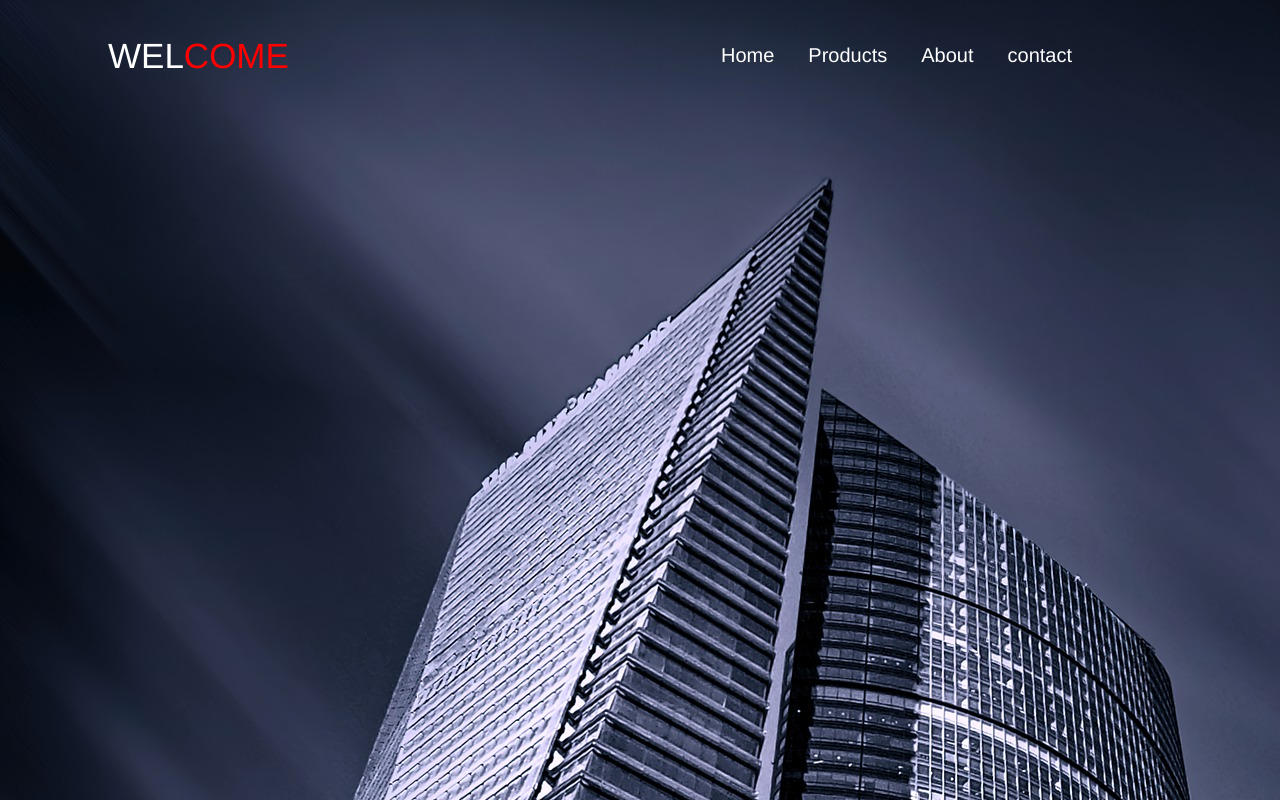
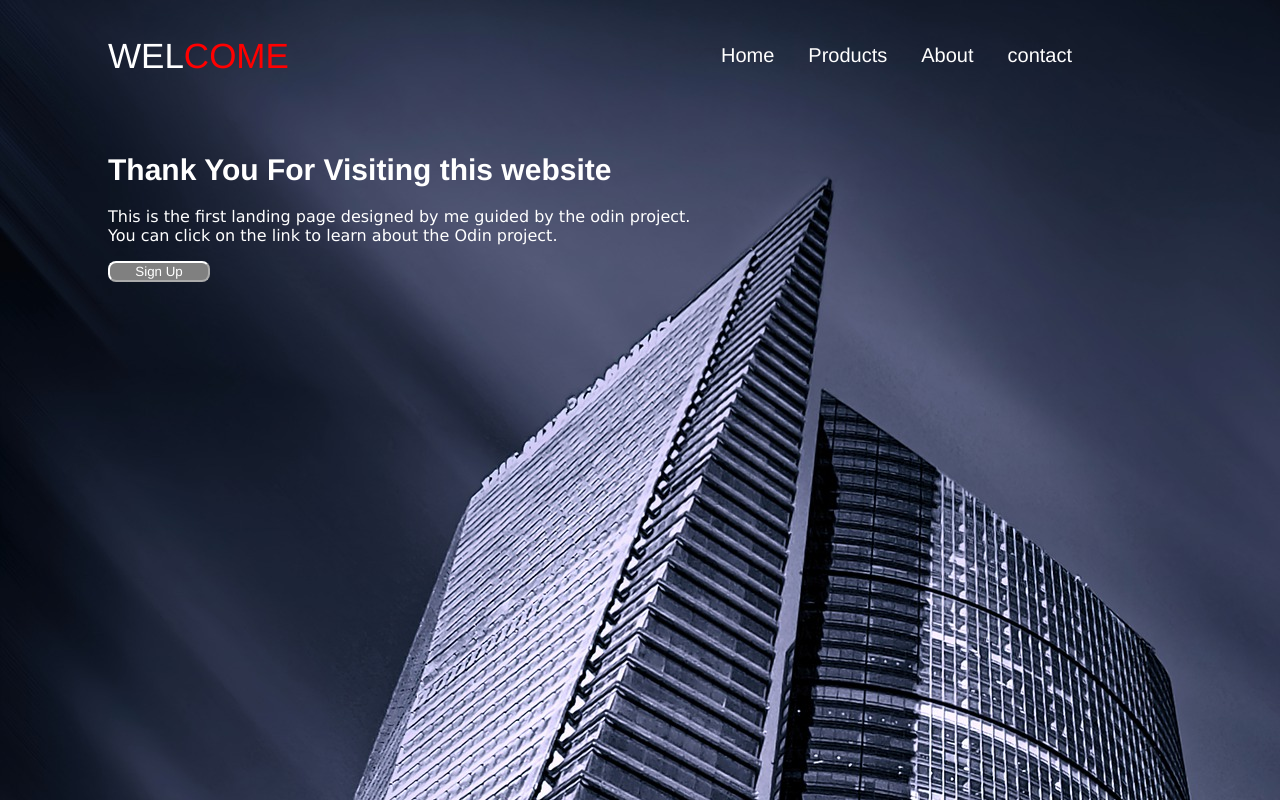
Before and after one commit to nabeel0170/landing_page, a plain HTML site: page view/index.html in a window 1280 px wide. Drawn offline with Linux system fonts and the light colour scheme.

Commit message:
inserted the description and sign up button

```diff
--- a/view/index.html
+++ b/view/index.html
@@ -10,6 +10,7 @@
 
     </head>
     <body>
+
         <div class="navbar">
             <nav>
             <div class="logo">
@@ -23,6 +24,18 @@
              </ul>
             </nav>
             </div>
+            <div class="split">
+            <div class="description">
+                <div><h1>Thank You For Visiting this website</h1>
+                <p>This is the first landing page designed by me guided by the <a href="">odin  project</a>.<br>You can click
+                on the link to learn about the Odin project.</p></div>
+                <button>Sign Up</button>
+
+            </div>
+            </div>
+
+
+
 
     </body>
 </html>
--- a/view/stylesheet.css
+++ b/view/stylesheet.css
@@ -1,3 +1,4 @@
+
 body{
     background-image: url(../images/mexico-gfa3afd079_1920.jpg);
 }
@@ -28,3 +29,27 @@ nav ul li a{
     font-family: 'Franklin Gothic Medium', 'Arial Narrow', Arial, sans-serif;
     font-size:20px;
 }
+.description{
+    justify-content: center;
+    align-items: center;
+    padding-left:100px ;
+    padding-top:50px;
+}
+.description h1 {
+    font-family: 'Franklin Gothic Medium', 'Arial Narrow', Arial, sans-serif;
+    color: white;
+    font-size: 30px;
+}
+.description p,a{
+    font-family:Verdana, Geneva, Tahoma, sans-serif;
+    color: white;
+    text-decoration: none;
+}
+.description button{
+    font-family:'Franklin Gothic Medium', 'Arial Narrow', Arial, sans-serif;
+    color: white;
+    border-radius: 8px;
+    width: 102px;
+    background-color:gray ;
+    border-color:white;
+}
```
